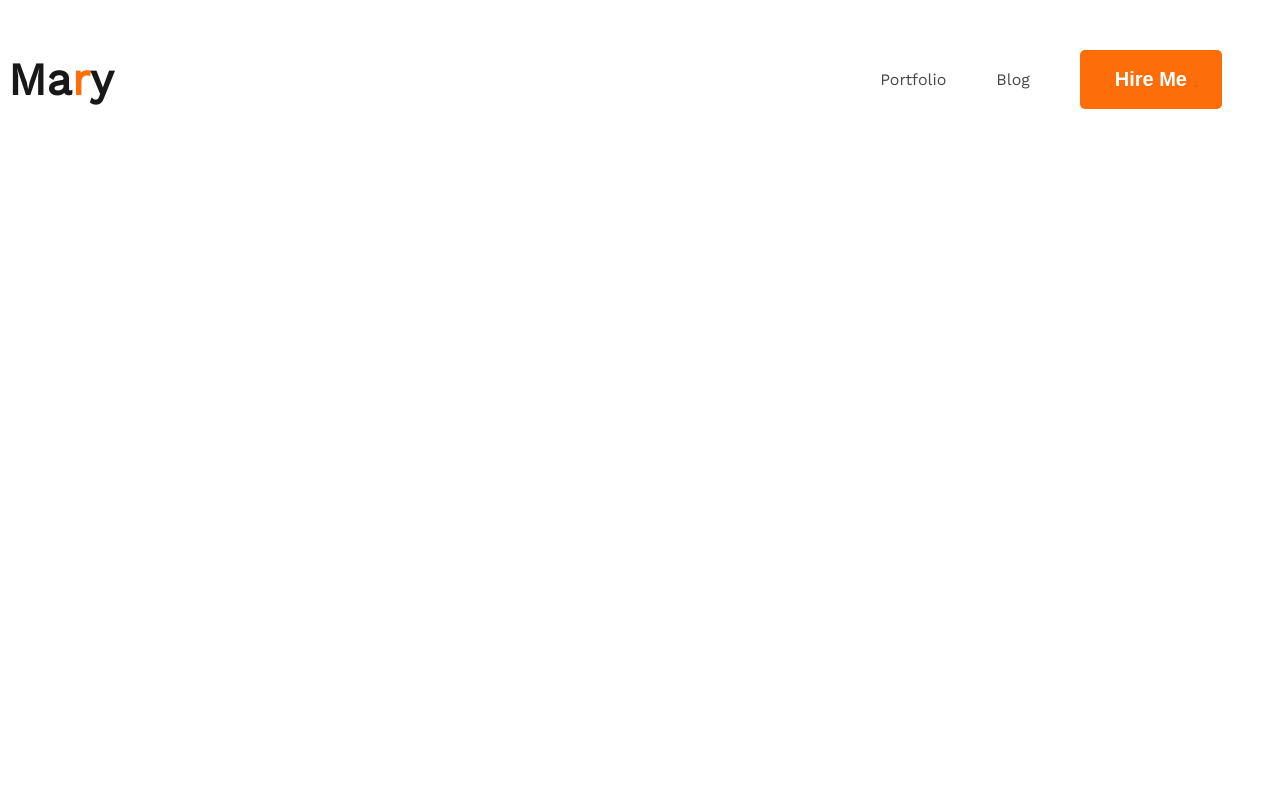
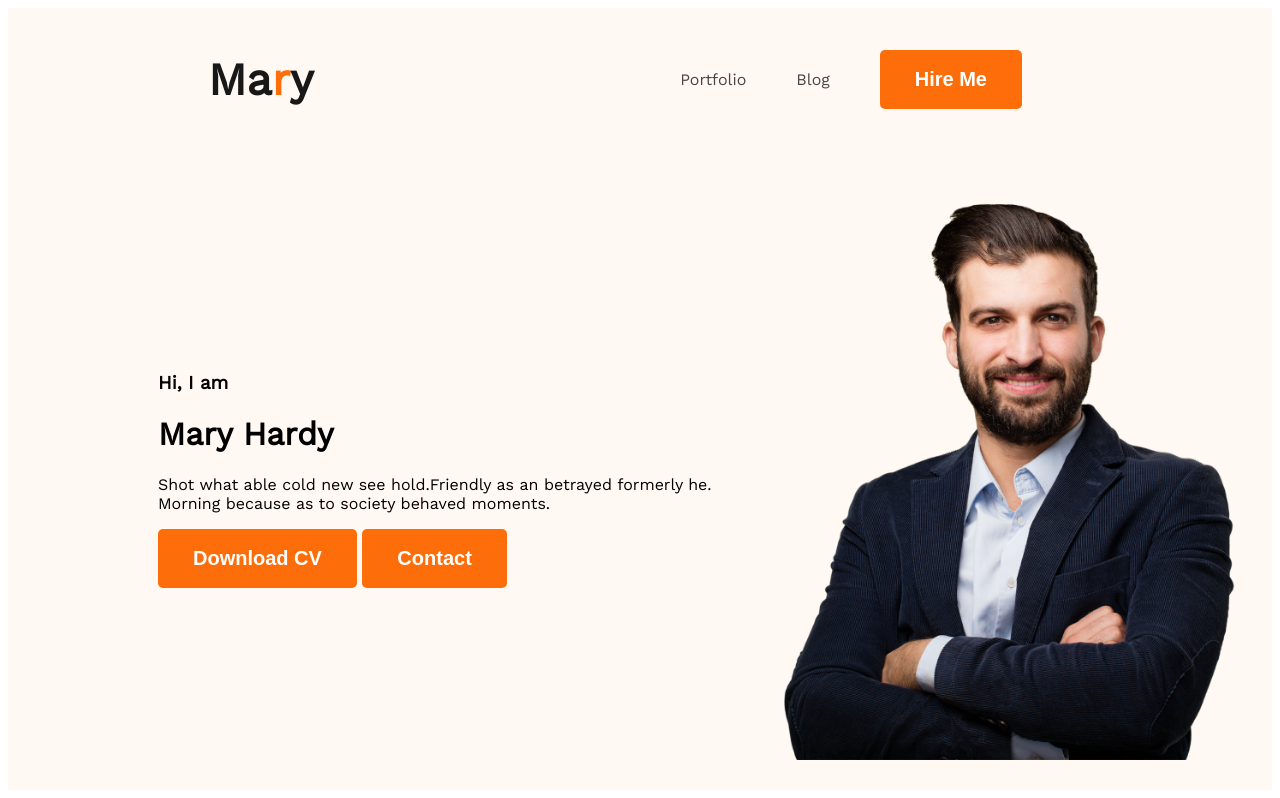
Before and after one commit to refathosen/webdeveloper-portfolio, a plain HTML site: page index.html in a window 1280 px wide. Drawn offline with nearby package versions, Linux system fonts and the light colour scheme.

Commit message:
banner contant added

```diff
--- a/index.html
+++ b/index.html
@@ -12,7 +12,7 @@
     <link rel="stylesheet" href="styles/portfolio.css">
 </head>
 <body>
-    <header>
+    <header class="header">
         <nav>
             <h3 class="nav-title">Ma<span class="text-primary">r</span>y</h3>
             <ul>
@@ -21,6 +21,16 @@
                 <li><button class="btn-primary">Hire Me</button></li>
             </ul>
         </nav>
+        <div class="banner">
+            <div class="banner-contant">
+                <h3 class="banner-greeting">Hi, I  am</h3>
+                <h1 class="banner-title">Mary Hardy</h1>
+                <p>Shot what able cold new see hold.Friendly as an betrayed formerly he. Morning because as to society behaved moments.</p>
+                <button class="btn-primary">Download CV</button>
+                <button class="btn-primary">Contact</button>
+            </div>
+            <img class="profile-pic" src="images/hardy.png" alt="">
+        </div>
     </header>
     <main>
 
--- a/styles/portfolio.css
+++ b/styles/portfolio.css
@@ -23,6 +23,7 @@ nav{
     display: flex;
     justify-content: space-between;
     align-items: center;
+    padding: 0 200px;
 }
 .nav-title{
     color:#181818;
@@ -42,3 +43,16 @@ nav a {
     text-decoration: none;
     color: #474747;
 }
+
+/* header related styles */
+.header{
+    background-color: #FFF8F3;
+}
+.banner{
+    padding: 30px 30px 30px 150px;
+    display: flex;
+    align-items: center;
+}
+.banner .profile-pic{
+    width: 500px;
+}
```
